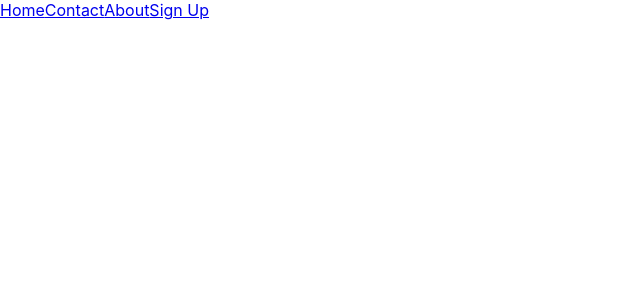
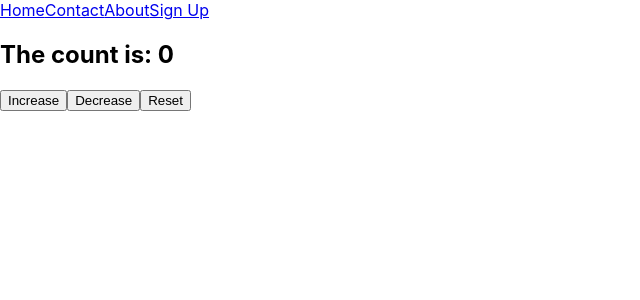
Before and after one commit to shantanushubham/LPU-React-Batch1-2022, a React (Create React App) app in the folder 24-01/first-app/: page /redux-counter in a window 1280 px wide. Shown: the top 300 px of the page, without its empty margins (0-640 px from the left). Built offline with nearby package versions, Linux system fonts and the light colour scheme.

Commit message:
Add 12/02 code

```diff
--- a/24-01/first-app/package.json
+++ b/24-01/first-app/package.json
@@ -13,6 +13,7 @@
     "react-cookie": "^4.1.1",
     "react-dom": "^17.0.2",
     "react-i18next": "^11.15.4",
+    "react-redux": "^7.2.6",
     "react-router-dom": "^6.2.1",
     "react-scripts": "5.0.0",
     "web-vitals": "^2.1.4"
--- a/24-01/first-app/src/App.js
+++ b/24-01/first-app/src/App.js
@@ -1,7 +1,10 @@
 import React, { createContext, lazy, Suspense, useContext } from "react";
 import { BrowserRouter, Routes, Route } from "react-router-dom";
+import { Provider } from "react-redux";
+import { createStore } from "redux";
 import higherOrderComponent from "./components/Hoc";
 import Header from "./components/Header";
+import counterReducer from "./reducers/CounterReducer";
 const SampleRenderProps = lazy(() => import("./components/SampleRenderProps"));
 const I18Component = lazy(() => import("./components/I18Component"));
 const ErrorBoundary = lazy(() => import("./components/ErrorBoundary"));
@@ -10,11 +13,14 @@ const SignUpForm = lazy(() => import("./components/SIgnUpForm"));
 const SumNumbers = lazy(() => import("./components/SumNumbers"));
 const TaskScreen = lazy(() => import("./components/TaskScreen"));
 const Photos = lazy(() => import("./components/Photos"));
+const ReduxCounter = lazy(() => import("./components/ReduxCounter"));
 
 export const AnupamaContext = createContext({ favCharacter: "Anupama" });
 export const BreakingBadContext = createContext({
   favCharacter: "Walter White",
 });
+
+const myReduxStore = createStore(counterReducer);
 
 const App = () => {
   const TestApp = higherOrderComponent(() => {
@@ -58,6 +64,7 @@ const App = () => {
             <Route path={"/test"} element={<TestApp />} />
             <Route path={"/sample"} element={<SampleRenderProps />} />
             <Route path={"/international"} element={<I18Component />} />
+            <Route path={"/redux-counter"} element={<ReduxCounter />} />
           </Routes>
         </Suspense>
       </BrowserRouter>
@@ -66,8 +73,13 @@ const App = () => {
 };
 
 const MyApp = () => (
+  <Provider store={myReduxStore}>
     <AnupamaContext.Provider
-    value={{ favCharacter: "Anupama", favVillain: "Vanraj", loudest: "Kavya" }}
+      value={{
+        favCharacter: "Anupama",
+        favVillain: "Vanraj",
+        loudest: "Kavya",
+      }}
     >
       <BreakingBadContext.Provider
         value={{ favCharacter: "Walter White", mostHatedCharacter: "Jessie" }}
@@ -75,6 +87,7 @@ const MyApp = () => (
         <App />
       </BreakingBadContext.Provider>
     </AnupamaContext.Provider>
+  </Provider>
 );
 
 export default MyApp;
--- /dev/null
+++ b/24-01/first-app/src/actions/CounterActions.js
@@ -0,0 +1,5 @@
+import { INCREMENT, DECREMENT, RESET } from "../reducers/CounterReducer";
+
+export const increment = () => ({ type: INCREMENT });
+export const decrement = () => ({ type: DECREMENT });
+export const reset = () => ({ type: RESET });
--- /dev/null
+++ b/24-01/first-app/src/components/ReduxCounter.js
@@ -0,0 +1,28 @@
+import React from "react";
+import { connect, useDispatch, useSelector } from "react-redux";
+import { increment, decrement, reset } from "../actions/CounterActions";
+
+const ReduxCounter = ({ increment: inc, decrement: dec, reset: res }) => {
+  const count = useSelector((state) => state.count);
+  const dispatch = useDispatch();
+  return (
+    <div>
+      <h2>The count is: {count}</h2>
+      <button onClick={(e) => dispatch(increment())}>Increase</button>
+      <button onClick={(e) => dispatch(decrement())}>Decrease</button>
+      <button onClick={(e) => dispatch(reset())}>Reset</button>
+    </div>
+  );
+};
+
+// const mapStateToProps = (state) => ({ count: state.count });
+// const mapDispatchToProps = (dispatch) => ({
+//   increment: () => dispatch(increment()),
+//   decrement: () => dispatch(decrement()),
+//   reset: () => dispatch(reset()),
+// });
+
+export default ReduxCounter;
+// export default connect(mapStateToProps, mapDispatchToProps)(ReduxCounter);
+
+// connect is a HOF which returns a HOC.
--- a/24-01/first-app/src/components/SumNumbers.js
+++ b/24-01/first-app/src/components/SumNumbers.js
@@ -1,4 +1,5 @@
 import React, { Component } from "react";
+import { connect } from "react-redux";
 import { testAPI } from "../apis/testApi";
 
 class SumNumbers extends Component {
@@ -23,7 +24,6 @@ class SumNumbers extends Component {
   //     sumString: `The sum is: ${this.state.sum}`,
   //   });
   // }
-
 
   setSum = (sum) => {
     if (typeof sum !== "undefined") {
@@ -63,9 +63,10 @@ class SumNumbers extends Component {
         />
         <button onClick={(e) => this.setSum()}>Add Numbers</button>
         <h3>{this.state.sumString}</h3>
+        <h1>The count is: {this.props.count}</h1>
       </div>
     );
   }
 }
 
-export default SumNumbers;
+export default connect((state) => ({ count: state.count }))(SumNumbers);
--- /dev/null
+++ b/24-01/first-app/src/reducers/CounterReducer.js
@@ -0,0 +1,20 @@
+export const [INCREMENT, DECREMENT, RESET] = [
+  "INCREMENT",
+  "DECREMENT",
+  "RESET",
+];
+
+const counterReducer = (state = { count: 0 }, action) => {
+  switch (action.type) {
+    case INCREMENT:
+      return { ...state, count: state.count + 1 };
+    case DECREMENT:
+      return { ...state, count: state.count - 1 };
+    case RESET:
+      return { ...state, count: 0 };
+    default:
+      return state;
+  }
+};
+
+export default counterReducer;
```
Also changed, not shown: 1 other file (tests, documents, lock files or other folders). Lines whose indentation alone changed are shown as unchanged.
